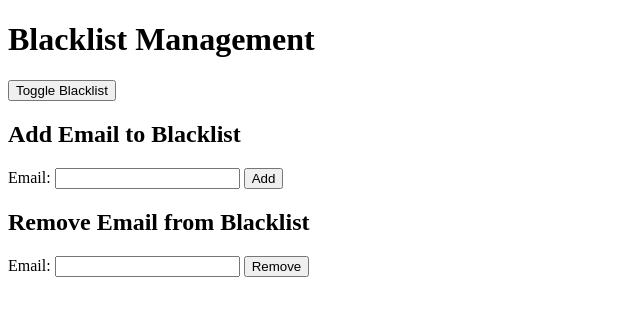
After one commit to kdot-mi/PhishScope, a Flask app: page /blacklist in a window 1280 px wide. The commit adds this page. Shown: the top 316 px of the page, without its empty margins (0-640 px from the left). Run offline with Flask 3, Linux system fonts and the light colour scheme.

Commit message:
added viewing and editing of blacklist table

```diff
--- a/Flask App/app.py
+++ b/Flask App/app.py
@@ -345,5 +345,33 @@ def generate_response(prompt):
     message = response.choices[0].message.content
     return message
 
+@app.route('/blacklist', methods=['GET', 'POST'])
+def manage_blacklist():
+    if request.method == 'POST':
+        # Handle adding or removing emails from the blacklist
+        if 'add_email' in request.form:
+            email = request.form['email']
+            if not Blacklist.query.filter_by(email=email).first():
+                new_blacklist_entry = Blacklist(email=email)
+                db.session.add(new_blacklist_entry)
+                db.session.commit()
+                flash(f'Email {email} added to the blacklist.', 'success')
+            else:
+                flash(f'Email {email} is already in the blacklist.', 'warning')
+        elif 'remove_email' in request.form:
+            email = request.form['email']
+            blacklist_entry = Blacklist.query.filter_by(email=email).first()
+            if blacklist_entry:
+                db.session.delete(blacklist_entry)
+                db.session.commit()
+                flash(f'Email {email} removed from the blacklist.', 'success')
+            else:
+                flash(f'Email {email} is not in the blacklist.', 'warning')
+
+    # Retrieve the blacklist entries from the database
+    blacklist_entries = Blacklist.query.all()
+
+    return render_template('blacklist.html', blacklist_entries=blacklist_entries)
+
 if __name__ == '__main__':
     app.run(debug=True, port=9001)
--- /dev/null
+++ b/Flask App/templates/blacklist.html
@@ -0,0 +1,49 @@
+<!DOCTYPE html>
+<html>
+<head>
+    <title>Blacklist Management</title>
+    <script>
+        function toggleBlacklist() {
+            var blacklistList = document.getElementById("blacklist-list");
+            if (blacklistList.style.display === "none") {
+                blacklistList.style.display = "block";
+            } else {
+                blacklistList.style.display = "none";
+            }
+        }
+    </script>
+</head>
+<body>
+    <h1>Blacklist Management</h1>
+
+    {% with messages = get_flashed_messages(with_categories=true) %}
+        {% if messages %}
+            {% for category, message in messages %}
+                <div class="{{ category }}">{{ message }}</div>
+            {% endfor %}
+        {% endif %}
+    {% endwith %}
+
+    <button onclick="toggleBlacklist()">Toggle Blacklist</button>
+
+    <ul id="blacklist-list" style="display: none;">
+        {% for entry in blacklist_entries %}
+            <li>{{ entry.email }}</li>
+        {% endfor %}
+    </ul>
+
+    <h2>Add Email to Blacklist</h2>
+    <form method="post">
+        <label for="email">Email:</label>
+        <input type="email" id="email" name="email" required>
+        <button type="submit" name="add_email">Add</button>
+    </form>
+
+    <h2>Remove Email from Blacklist</h2>
+    <form method="post">
+        <label for="email">Email:</label>
+        <input type="email" id="email" name="email" required>
+        <button type="submit" name="remove_email">Remove</button>
+    </form>
+</body>
+</html>
--- a/Flask App/templates/upload.html
+++ b/Flask App/templates/upload.html
@@ -56,8 +56,10 @@
     <!-- Links for Analytics and Chatbot (needs redesign) -->
 
     <a href="{{ url_for('analytics') }}">Analytics</a>
-
+    <br>
     <a href="{{ url_for('chatbot') }}">Chatbot</a>
+    <br>
+    <a href="{{ url_for('manage_blacklist') }}">Blacklist</a>
 
     <!-- Content for Attachment Scanner tab -->
     <p>Upload your attachment file for scanning.</p>
```
Also changed, not shown: Flask App/instance/phishScope.db.
